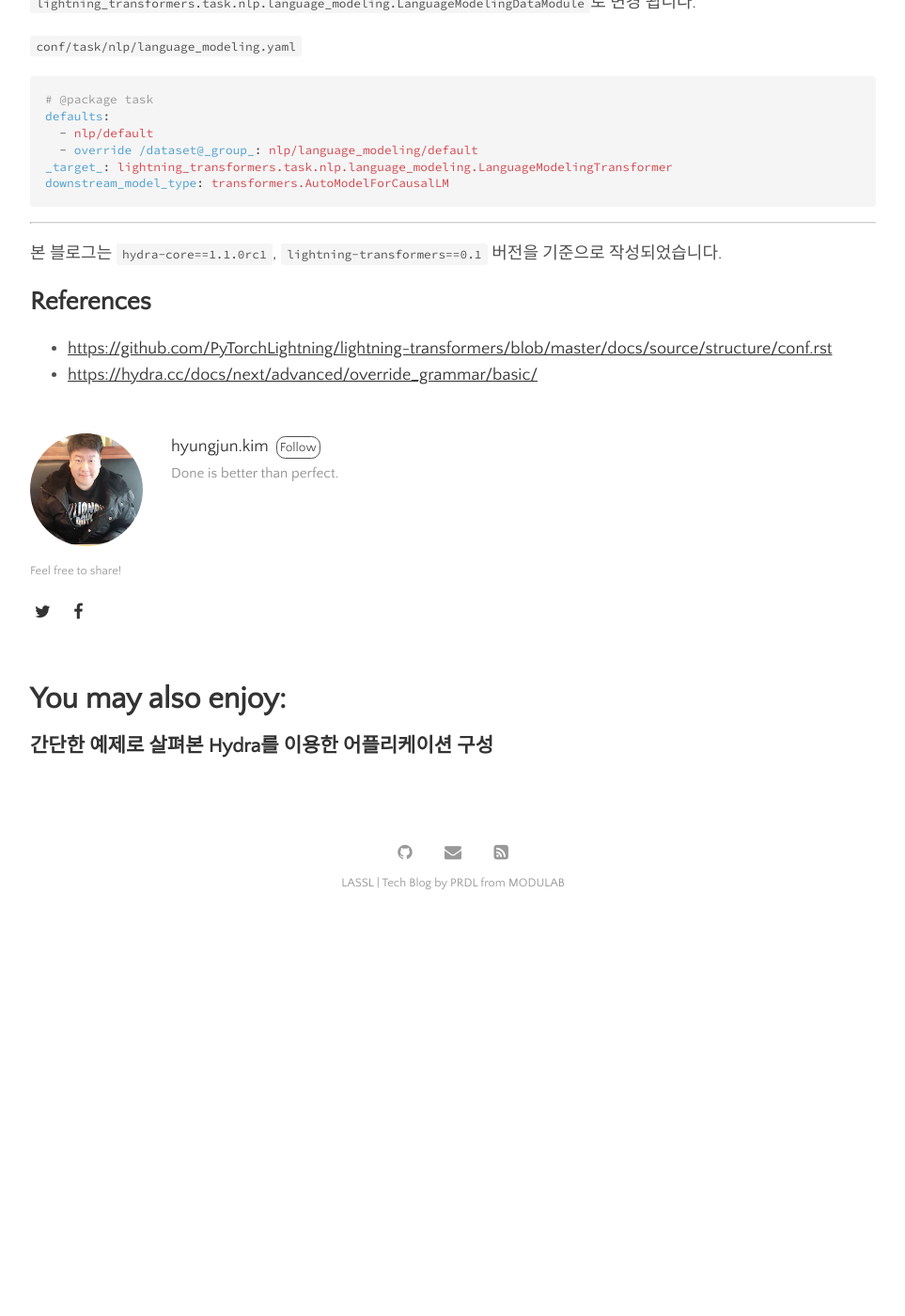
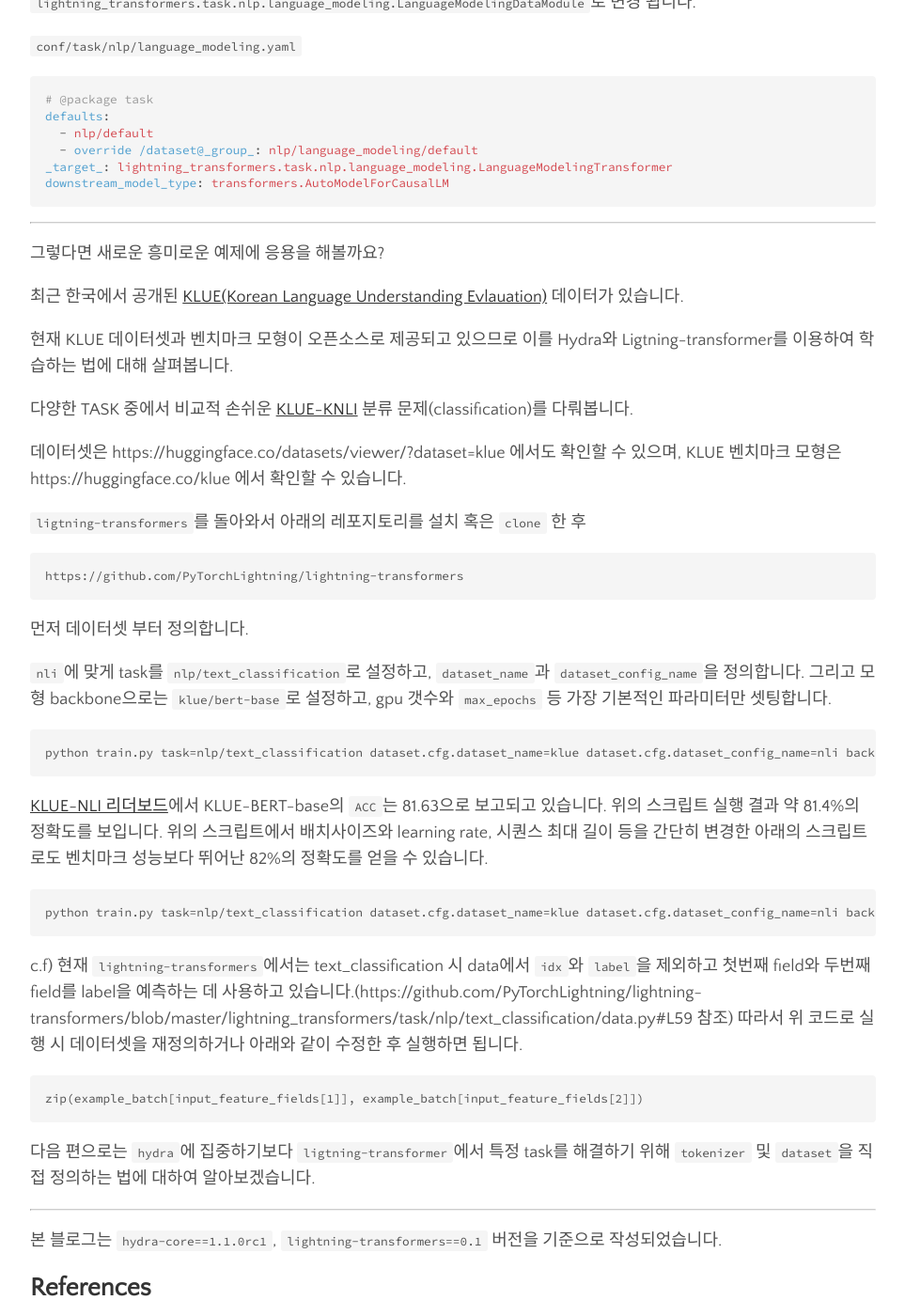
Before and after one commit to lassl/_lassl.github.io, a Jekyll site: the page built from _posts/2021-06-11-lightning-transformer-hydra.md, in a window 1280 px wide and 1400 px high, scrolled down 6318 px. Shown: the whole window at 94% size, without its empty margins (158-1121 px from the left). Built offline with Jekyll 4.4.1, drawn with Linux system fonts in a browser that asks for light colours; comment, search, counter and statistics services are not loaded; before the commit the page ends 7303 px from its top, so only the background shows below that.

Commit message:
Post/48 lightning transformers hydra (#51)
* [etc] docs: Add hydra and lightning-transformer
- Add ligtning-transformers example
- Rearrange hydra basic usage
- Add KLUE-NLI example

Refs: #48

````diff
--- a/_posts/2021-06-11-lightning-transformer-hydra.md
+++ b/_posts/2021-06-11-lightning-transformer-hydra.md
@@ -321,6 +321,48 @@
 
 ----
 
+그렇다면 새로운 흥미로운 예제에 응용을 해볼까요?
+
+최근 한국에서 공개된 [KLUE(Korean Language Understanding Evlauation)](!https://klue-benchmark.com/) 데이터가 있습니다.
+
+현재 KLUE 데이터셋과 벤치마크 모형이 오픈소스로 제공되고 있으므로 이를 Hydra와 Ligtning-transformer를 이용하여 학습하는 법에 대해 살펴봅니다.
+
+다양한 TASK 중에서 비교적 손쉬운 [KLUE-KNLI](https://klue-benchmark.com/tasks/68/overview/description) 분류 문제(classification)를 다뤄봅니다.
+
+데이터셋은 https://huggingface.co/datasets/viewer/?dataset=klue 에서도 확인할 수 있으며, KLUE 벤치마크 모형은 https://huggingface.co/klue 에서 확인할 수 있습니다.
+
+
+`ligtning-transformers`를 돌아와서 아래의 레포지토리를 설치 혹은 `clone` 한 후
+
+```
+https://github.com/PyTorchLightning/lightning-transformers
+```
+
+먼저 데이터셋 부터 정의합니다.
+
+`nli`에 맞게 task를 `nlp/text_classification`로 설정하고, `dataset_name`과 `dataset_config_name`을 정의합니다.
+그리고 모형 backbone으로는 `klue/bert-base`로 설정하고, gpu 갯수와 `max_epochs` 등 가장 기본적인 파라미터만 셋팅합니다.
+
+```
+python train.py task=nlp/text_classification dataset.cfg.dataset_name=klue dataset.cfg.dataset_config_name=nli backbone.pretrained_model_name_or_path=klue/bert-base trainer.gpus=1 trainer.max_epochs=10
+```
+
+[KLUE-NLI 리더보드](https://klue-benchmark.com/tasks/68/leaderboard/task)에서 KLUE-BERT-base의 `ACC`는 81.63으로 보고되고 있습니다. 위의 스크립트 실행 결과 약 81.4%의 정확도를 보입니다. 위의 스크립트에서 배치사이즈와 learning rate, 시퀀스 최대 길이 등을 간단히 변경한 아래의 스크립트로도 벤치마크 성능보다 뛰어난 82%의 정확도를 얻을 수 있습니다.
+
+```
+python train.py task=nlp/text_classification dataset.cfg.dataset_name=klue dataset.cfg.dataset_config_name=nli backbone.pretrained_model_name_or_path=klue/bert-base trainer.gpus=1 trainer.max_epochs=10 training.batch_size=64 training.lr=5e-05 dataset.cfg.max_length=64
+```
+
+c.f) 현재 `lightning-transformers`에서는 text_classification 시 data에서 `idx`와 `label`을 제외하고 첫번째 field와 두번째 field를 label을 예측하는 데 사용하고 있습니다.(https://github.com/PyTorchLightning/lightning-transformers/blob/master/lightning_transformers/task/nlp/text_classification/data.py#L59 참조) 따라서 위 코드로 실행 시 데이터셋을 재정의하거나 아래와 같이 수정한 후 실행하면 됩니다.
+
+```
+zip(example_batch[input_feature_fields[1]], example_batch[input_feature_fields[2]])
+```
+
+다음 편으로는 `hydra`에 집중하기보다 `ligtning-transformer`에서 특정 task를 해결하기 위해 `tokenizer` 및 `dataset`을 직접 정의하는 법에 대하여 알아보겠습니다.
+
+----
+
 본 블로그는 `hydra-core==1.1.0rc1`, `lightning-transformers==0.1` 버전을 기준으로 작성되었습니다.
 
 ## References
````
